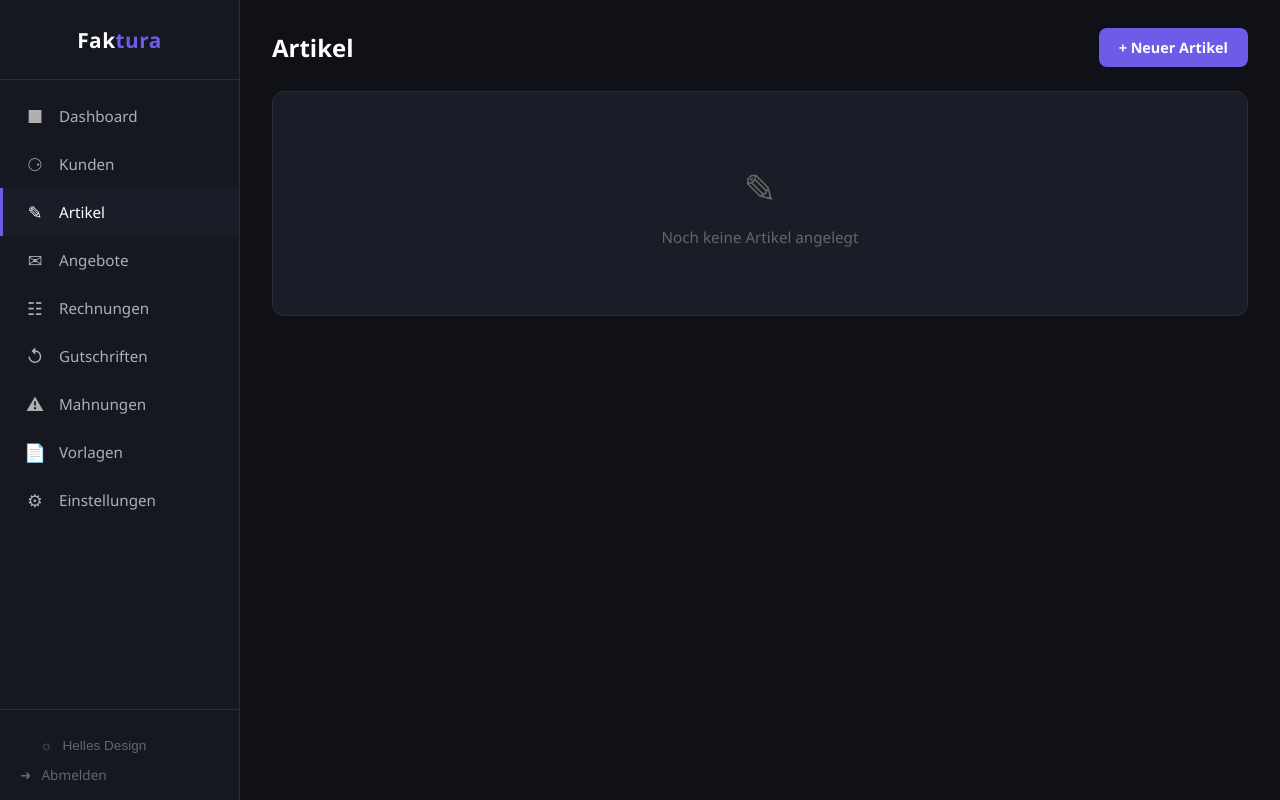
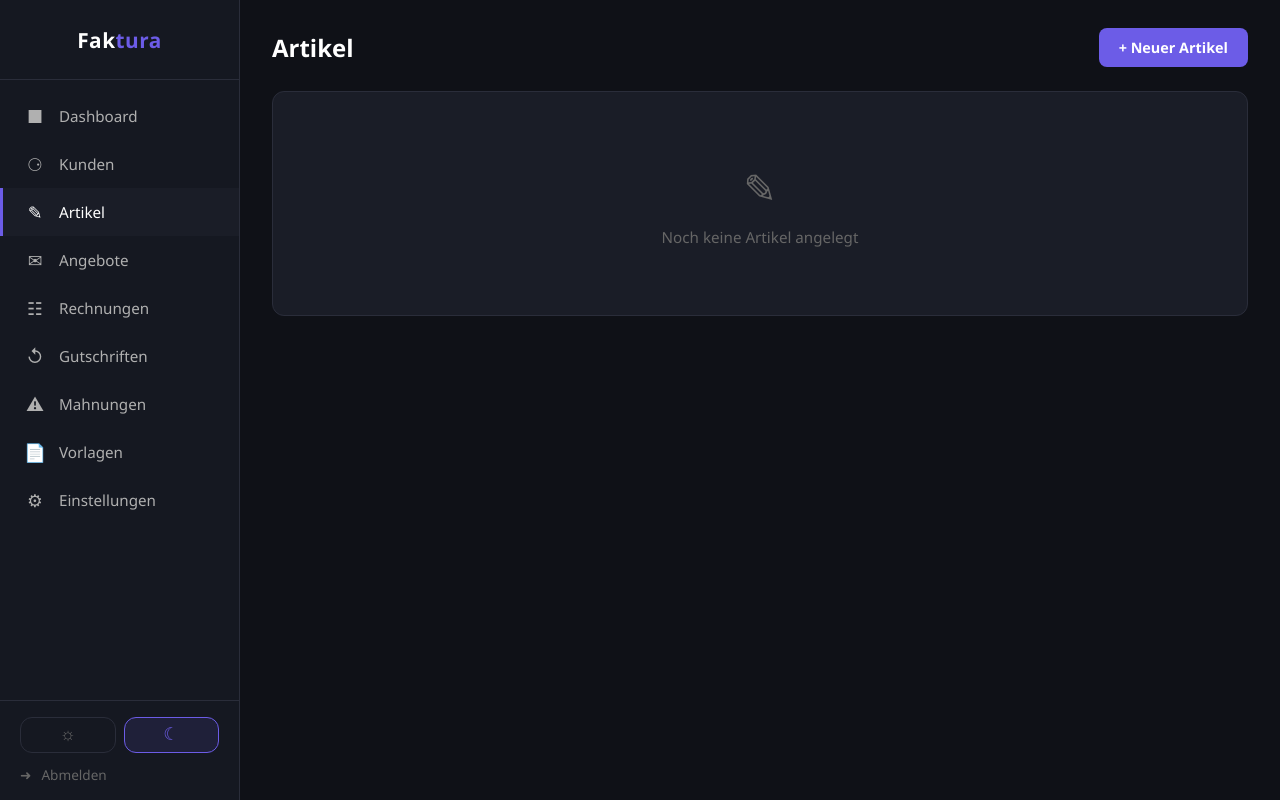
Before and after one commit to certnetkassel/faktura, a Flask app: page /articles in a window 1280 px wide. Run offline with Flask 3, Linux system fonts and the light colour scheme; the visitor is signed in with stand-in values (Sample User, id 1); data comes from the database, SQL or seed files in the repository; data that the repository does not hold is empty.

Commit message:
Theme-Umschalter: zwei Symbol-Buttons (Sonne hell / Mond dunkel) statt einem Toggle
Co-Authored-By: Claude Opus 4.8 <noreply@anthropic.com>

```diff
--- a/static/style.css
+++ b/static/style.css
@@ -54,21 +54,33 @@
 [data-theme="light"] .btn-secondary { background: #e0e0e0; color: #333; }
 [data-theme="light"] .btn-secondary:hover { background: #d0d0d0; color: #111; }
 
-/* ── Theme Toggle ── */
-.theme-toggle {
+/* ── Theme Switch (Sonne = hell / Mond = dunkel) ── */
+.theme-switch {
+  display: flex;
+  gap: 8px;
+  margin-bottom: 12px;
+}
+.theme-btn {
+  flex: 1;
   display: flex;
   align-items: center;
-  gap: 10px;
-  padding: 12px 20px;
+  justify-content: center;
+  padding: 8px 0;
   cursor: pointer;
   color: var(--muted);
-  font-size: .85rem;
-  transition: color var(--transition);
-  border: none;
+  font-size: 1.1rem;
+  line-height: 1;
+  border: 1px solid var(--border);
+  border-radius: var(--radius);
   background: none;
-  width: 100%;
+  transition: color var(--transition), background var(--transition), border-color var(--transition);
 }
-.theme-toggle:hover { color: var(--accent); }
+.theme-btn:hover { color: var(--accent); }
+.theme-btn.active {
+  color: var(--accent);
+  border-color: var(--accent);
+  background: rgba(108, 92, 231, 0.12);
+}
 
 /* ── Logo ── */
 /* Breite ist Standardwert; die Einstellungen überschreiben sie per Inline-Style.
--- a/templates/base.html
+++ b/templates/base.html
@@ -54,9 +54,10 @@
         </a></li>
       </ul>
       <div class="sidebar-footer">
-        <button class="theme-toggle" onclick="toggleTheme()">
-          <span id="themeIcon">&#9788;</span> <span id="themeLabel">Helles Design</span>
-        </button>
+        <div class="theme-switch">
+          <button type="button" class="theme-btn" id="themeLight" onclick="setTheme('light')" title="Helle Ansicht" aria-label="Helle Ansicht">&#9788;</button>
+          <button type="button" class="theme-btn" id="themeDark" onclick="setTheme('dark')" title="Dunkle Ansicht" aria-label="Dunkle Ansicht">&#9790;</button>
+        </div>
         <a href="{{ url_for('logout') }}">
           <span>&#10140;</span> Abmelden
         </a>
@@ -80,24 +81,18 @@
       document.getElementById('sidebarOverlay').classList.toggle('open');
     }
 
-    function toggleTheme() {
-      const html = document.documentElement;
-      const isDark = html.getAttribute('data-theme') === 'dark';
-      const newTheme = isDark ? 'light' : 'dark';
-      html.setAttribute('data-theme', newTheme);
-      localStorage.setItem('faktura-theme', newTheme);
-      updateThemeUI(newTheme);
+    function setTheme(theme) {
+      document.documentElement.setAttribute('data-theme', theme);
+      localStorage.setItem('faktura-theme', theme);
+      updateThemeUI(theme);
     }
 
     function updateThemeUI(theme) {
-      const icon = document.getElementById('themeIcon');
-      const label = document.getElementById('themeLabel');
-      if (theme === 'light') {
-        icon.innerHTML = '&#9790;';
-        label.textContent = 'Dunkles Design';
-      } else {
-        icon.innerHTML = '&#9788;';
-        label.textContent = 'Helles Design';
+      const lightBtn = document.getElementById('themeLight');
+      const darkBtn = document.getElementById('themeDark');
+      if (lightBtn && darkBtn) {
+        lightBtn.classList.toggle('active', theme === 'light');
+        darkBtn.classList.toggle('active', theme === 'dark');
       }
       // Toggle logos
       document.querySelectorAll('.logo-dark').forEach(el => el.style.display = theme === 'dark' ? '' : 'none');
```
